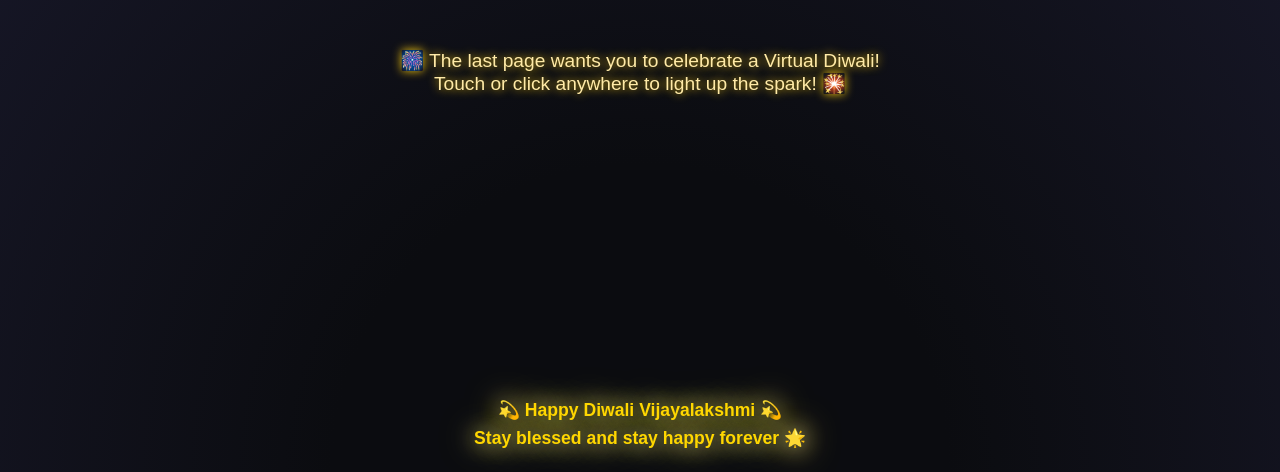
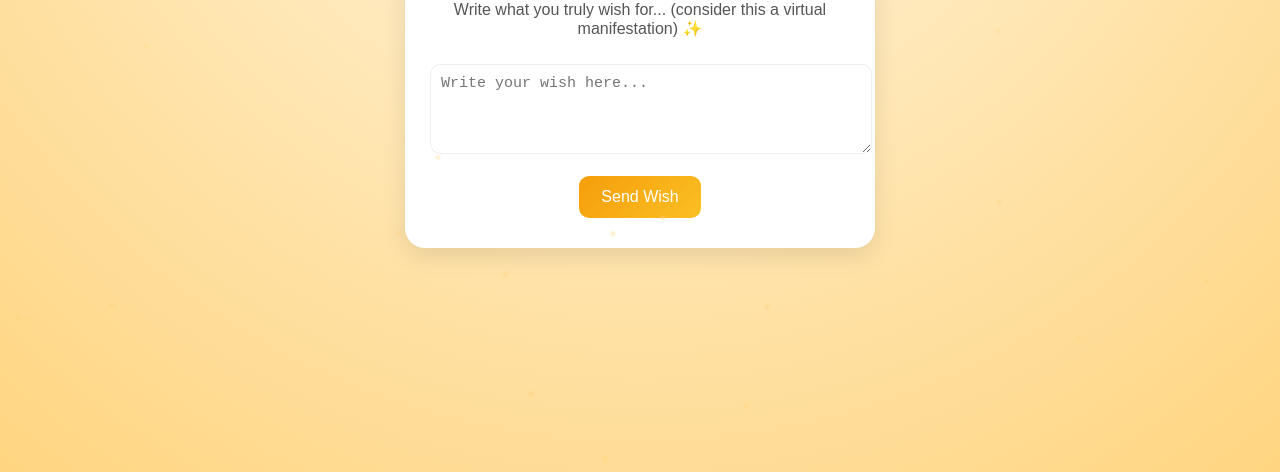
Before and after one commit to danielhaniman33/diwali, a plain HTML site: page next_1.html in a window 1280 px wide. Shown: the part 328-800 px from the top of the page. Drawn offline with Linux system fonts and the light colour scheme.

Commit message:
next_1.html

```diff
--- a/next_1.html
+++ b/next_1.html
@@ -1,147 +1,162 @@
 <!DOCTYPE html>
 <html lang="en">
 <head>
-  <meta charset="UTF-8" />
-  <meta name="viewport" content="width=device-width, initial-scale=1.0" />
-  <title>Virtual Diwali Celebration</title>
+  <meta charset="UTF-8">
+  <meta name="viewport" content="width=device-width, initial-scale=1.0">
+  <title>Send Your Diwali Wish ✨</title>
   <style>
     body {
       margin: 0;
       padding: 0;
       height: 100vh;
+      background: radial-gradient(circle at top, #fff7e6 0%, #ffd580 100%);
+      display: flex;
+      justify-content: center;
+      align-items: center;
+      font-family: 'Poppins', sans-serif;
       overflow: hidden;
-      background: radial-gradient(circle at bottom, #0b0c10 30%, #1a1a2e 100%);
-      color: #fff;
-      font-family: "Poppins", sans-serif;
+    }
+
+    .card {
+      background: #fff;
+      border-radius: 20px;
+      box-shadow: 0 8px 25px rgba(0, 0, 0, 0.1);
+      padding: 30px 25px;
       text-align: center;
-      position: relative;
-      display: flex;
+      width: 90%;
+      max-width: 420px;
+      transition: all 0.3s ease;
+    }
+
+    h1 {
+      color: #f59e0b;
+      margin-bottom: 10px;
+    }
+
+    p {
+      color: #555;
+      margin-bottom: 20px;
+    }
+
+    input, textarea {
+      width: 100%;
+      border: 1px solid #eee;
+      border-radius: 10px;
+      padding: 10px;
+      margin: 6px 0;
+      font-size: 15px;
+      outline: none;
+      transition: 0.3s;
+    }
+
+    input:focus, textarea:focus {
+      border-color: #f59e0b;
+      box-shadow: 0 0 5px #f59e0b55;
+    }
+
+    button {
+      margin-top: 12px;
+      padding: 12px 22px;
+      background: linear-gradient(135deg, #f59e0b, #fbbf24);
+      color: white;
+      border: none;
+      border-radius: 10px;
+      cursor: pointer;
+      font-size: 16px;
+      transition: transform 0.2s ease;
+    }
+
+    button:hover {
+      transform: scale(1.05);
+    }
+
+    .animation {
+      display: none;
       flex-direction: column;
       align-items: center;
       justify-content: center;
     }
 
-    .message {
-      font-size: 1.2rem;
-      width: 90%;
-      max-width: 600px;
-      color: #ffeaa7;
-      text-shadow: 0 0 10px #f1c40f;
-      animation: fadeIn 2s ease;
-      z-index: 2;
+    .gif {
+      width: 120px;
+      height: 120px;
+      margin-bottom: 20px;
+      border-radius: 50%;
+      box-shadow: 0 0 20px rgba(245, 158, 11, 0.3);
     }
 
-    /* ===== Footer fixed at bottom ===== */
-    .footer {
-      position: fixed;
-      bottom: 20px;
-      left: 50%;
-      transform: translateX(-50%);
-      text-align: center;
-      font-size: 1.1rem;
-      color: #ffd700;
-      text-shadow: 0 0 15px #ffb700;
-      font-weight: 600;
-      animation: glow 2s infinite alternate;
-      z-index: 2;
-      width: 90%;
-      max-width: 600px;
-      line-height: 1.6;
+    .sent {
+      font-size: 20px;
+      color: #16a34a;
+      animation: fadeIn 1s ease forwards;
     }
 
-    /* ===== Firework particle ===== */
-    .particle {
-      position: absolute;
-      width: 6px;
-      height: 6px;
-      border-radius: 50%;
-      pointer-events: none;
-      animation: explode 0.8s ease-out forwards;
-      z-index: 1;
-    }
-
-    @keyframes explode {
-      from {
-        transform: scale(1);
-        opacity: 1;
-      }
-      to {
-        transform: scale(0);
-        opacity: 0;
-      }
-    }
-
-    /* ===== Animations ===== */
     @keyframes fadeIn {
-      from { opacity: 0; transform: translateY(-20px); }
+      from { opacity: 0; transform: translateY(10px); }
       to { opacity: 1; transform: translateY(0); }
     }
 
-    @keyframes glow {
-      from { text-shadow: 0 0 10px #ffd700, 0 0 20px #ffa500; }
-      to { text-shadow: 0 0 25px #fffacd, 0 0 40px #ffd700; }
+    /* Floating diya sparkles */
+    .spark {
+      position: absolute;
+      background: radial-gradient(circle, #ffd580, transparent 70%);
+      width: 8px;
+      height: 8px;
+      border-radius: 50%;
+      opacity: 0.8;
+      animation: float 5s linear infinite;
     }
 
-    /* ===== Responsive fixes ===== */
-    @media (max-height: 600px) {
-      .message { font-size: 1rem; margin-top: 30px; }
-      .footer { font-size: 0.95rem; bottom: 10px; }
+    @keyframes float {
+      0% { transform: translateY(0) scale(1); opacity: 0.8; }
+      100% { transform: translateY(-120vh) scale(0.5); opacity: 0; }
     }
   </style>
 </head>
 <body>
-  <div class="message">
-    🎆 The last page wants you to celebrate a Virtual Diwali!
-    <br />Touch or click anywhere to light up the spark! 🎇
+  <div class="card" id="formCard">
+    <h1>💫 Diwali Wish</h1>
+    <p>Write what you truly wish for... (consider this a virtual manifestation) ✨</p>
+    <textarea id="wish" placeholder="Write your wish here..." rows="4"></textarea>
+    <button id="sendBtn">Send Wish</button>
   </div>
 
-  <div class="footer">
-    💫 Happy Diwali Vijayalakshmi 💫 <br />
-    Stay blessed and stay happy forever 🌟
+  <div class="animation" id="anim">
+    <iframe src="https://giphy.com/embed/8cCtamBh5HtNC6f8iq" width="480" height="480" frameBorder="0" class="giphy-embed" allowFullScreen></iframe>
+    <div class="sent" id="sentText">manifesting your wish...</div>
   </div>
 
   <script>
-    // Generate a firework burst at click or touch
-    function createFirework(x, y) {
-      const colors = ['#ffdd00', '#ff3366', '#00ffff', '#ff9933', '#66ff66', '#ff66cc'];
-      const numParticles = 30;
+  // Floating sparkles
+  for (let i = 0; i < 25; i++) {
+    const spark = document.createElement('div');
+    spark.className = 'spark';
+    spark.style.left = Math.random() * 100 + '%';
+    spark.style.top = '100%';
+    spark.style.animationDelay = (Math.random() * 5) + 's';
+    spark.style.animationDuration = (4 + Math.random() * 3) + 's';
+    document.body.appendChild(spark);
+  }
 
-      for (let i = 0; i < numParticles; i++) {
-        const particle = document.createElement('div');
-        particle.classList.add('particle');
-        document.body.appendChild(particle);
+  const formCard = document.getElementById('formCard');
+  const anim = document.getElementById('anim');
+  const sendBtn = document.getElementById('sendBtn');
+  const sentText = document.getElementById('sentText');
 
-        const color = colors[Math.floor(Math.random() * colors.length)];
-        particle.style.background = color;
+  sendBtn.addEventListener('click', () => {
+    const wish = document.getElementById('wish').value.trim();
+    if (!wish) return alert("Please enter your wish!");
 
-        const angle = (Math.PI * 2 * i) / numParticles;
-        const radius = Math.random() * 80 + 20;
-        const dx = Math.cos(angle) * radius;
-        const dy = Math.sin(angle) * radius;
+    formCard.style.display = 'none';
+    anim.style.display = 'flex';
+    sentText.textContent = '✨ Manifesting your wish... ✨';
 
-        particle.style.left = `${x}px`;
-        particle.style.top = `${y}px`;
+    setTimeout(() => {
+      sessionStorage.setItem("userWish", wish);
+      window.location.href = "next_2.html";
+    }, 2500);
+  });
+  </script>
 
-        particle.animate([
-          { transform: `translate(0, 0)`, opacity: 1 },
-          { transform: `translate(${dx}px, ${dy}px)`, opacity: 0 }
-        ], {
-          duration: 1000 + Math.random() * 500,
-          easing: 'ease-out'
-        });
-
-        setTimeout(() => particle.remove(), 1200);
-      }
-    }
-
-    document.addEventListener('click', (e) => {
-      createFirework(e.clientX, e.clientY);
-    });
-
-    document.addEventListener('touchstart', (e) => {
-      const touch = e.touches[0];
-      createFirework(touch.clientX, touch.clientY);
-    });
-  </script>
 </body>
 </html>
```
